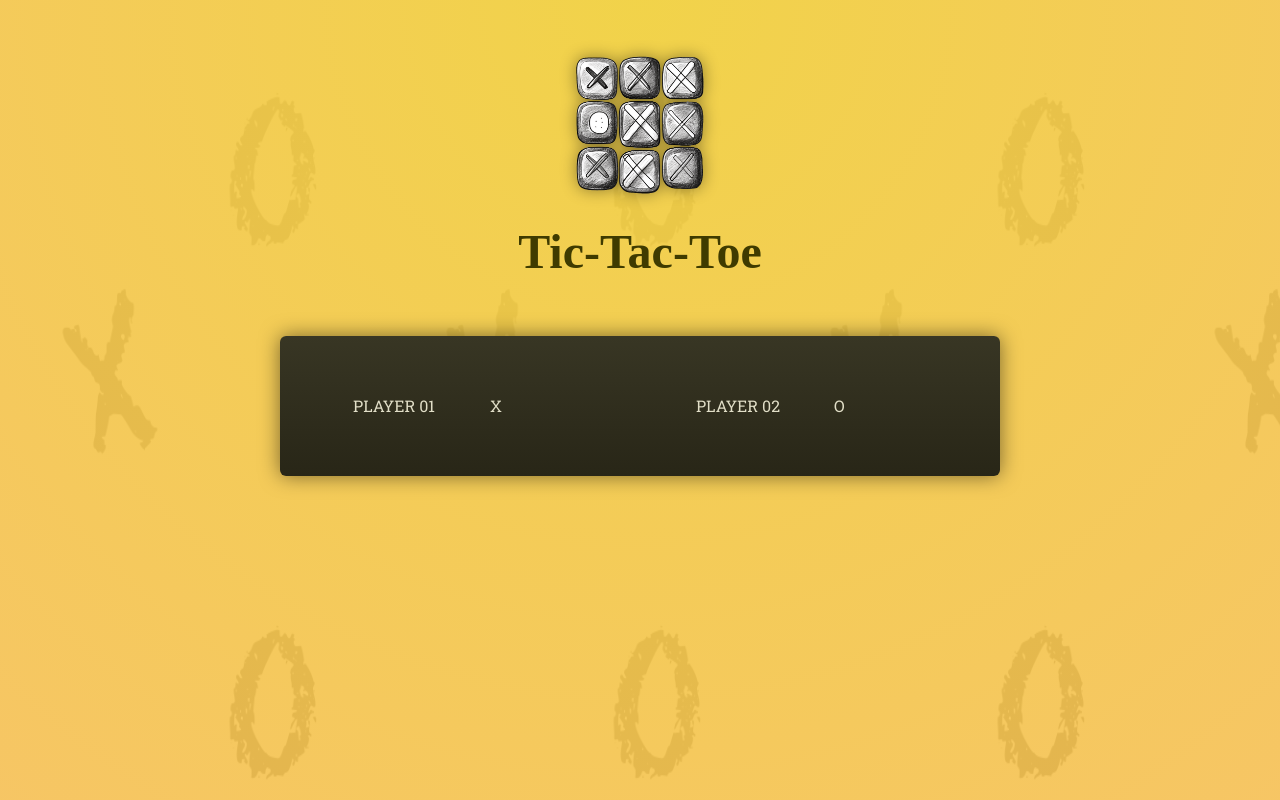
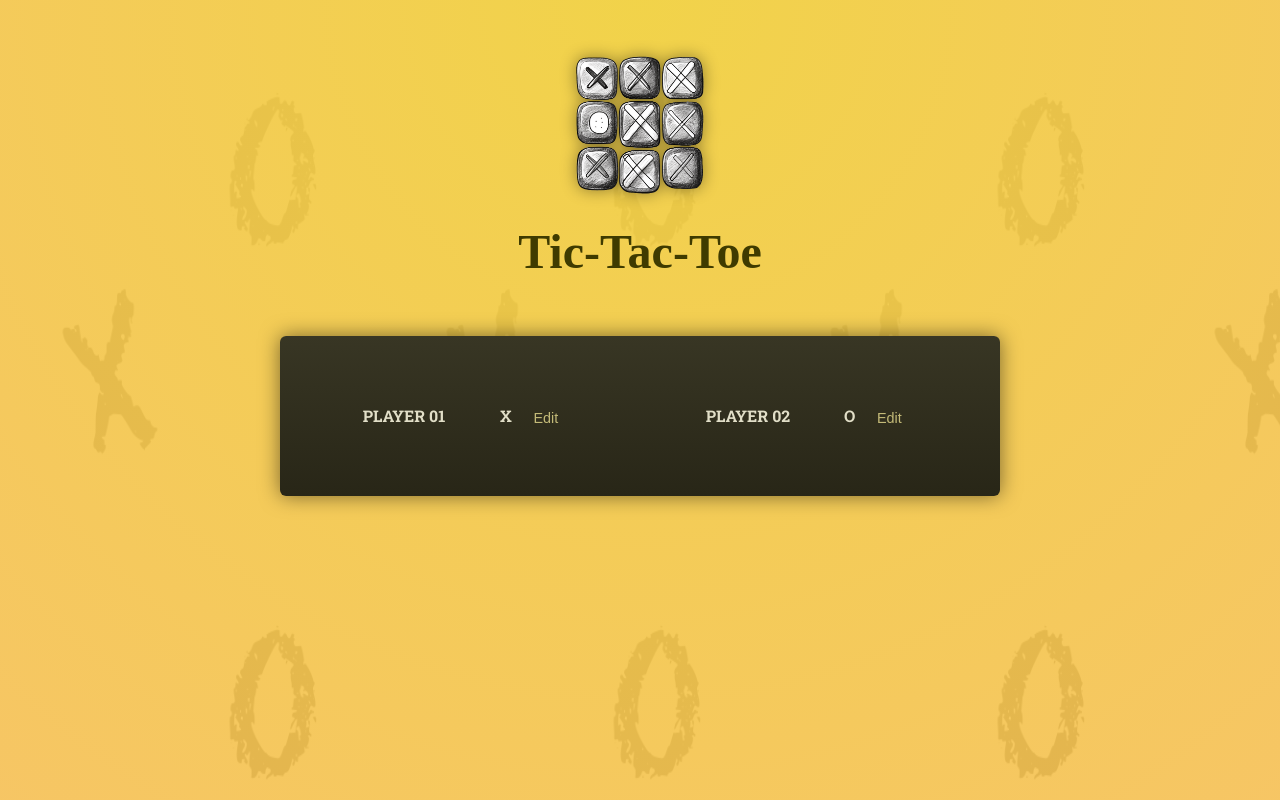
Before and after one commit to chinthakarukshan/react-tic-tac-toe, a React (Create React App) app: page / in a window 1280 px wide. Shown: the top 800 px of the page. Built offline with nearby package versions, Linux system fonts and the light colour scheme; a web font is replaced by a local one.

Commit message:
Introduced edit buttons

```diff
--- a/src/App.jsx
+++ b/src/App.jsx
@@ -4,13 +4,19 @@ function App() {
       <div id="game-container">
         <ol id="players">
           <li>
-            <span className="player-name">Player 01</span>
-            <span className="player-symbol">X</span>
+            <span className="player">
+              <span className="player-name">Player 01</span>
+              <span className="player-symbol">X</span>
+            </span>
+            <button>Edit</button>
           </li>
           <li>
-            <span className="player-name">Player 02</span>
-            <span className="player-symbol">O</span>
-            </li>
+            <span className="player">
+              <span className="player-name">Player 02</span>
+              <span className="player-symbol">O</span>
+            </span>
+            <button>Edit</button>
+          </li>
         </ol>
       </div>
     </main>
```
